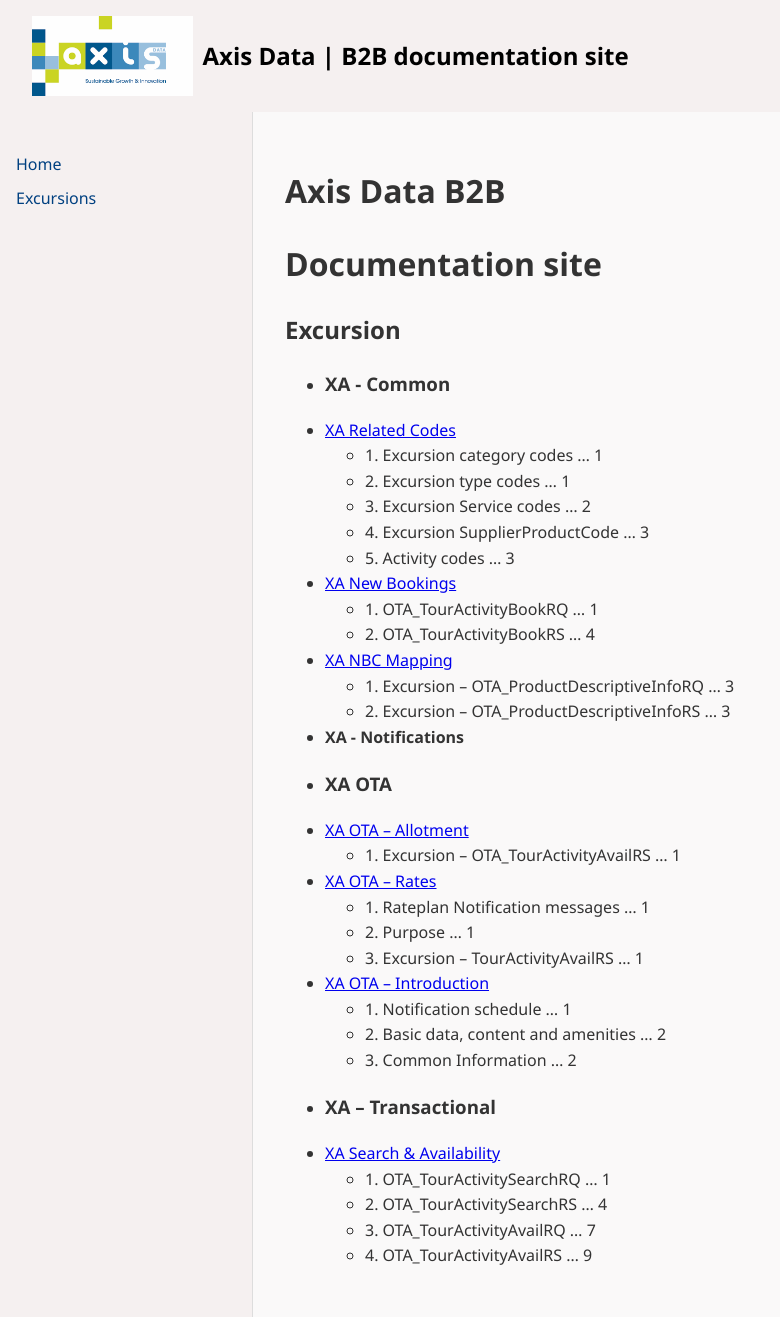
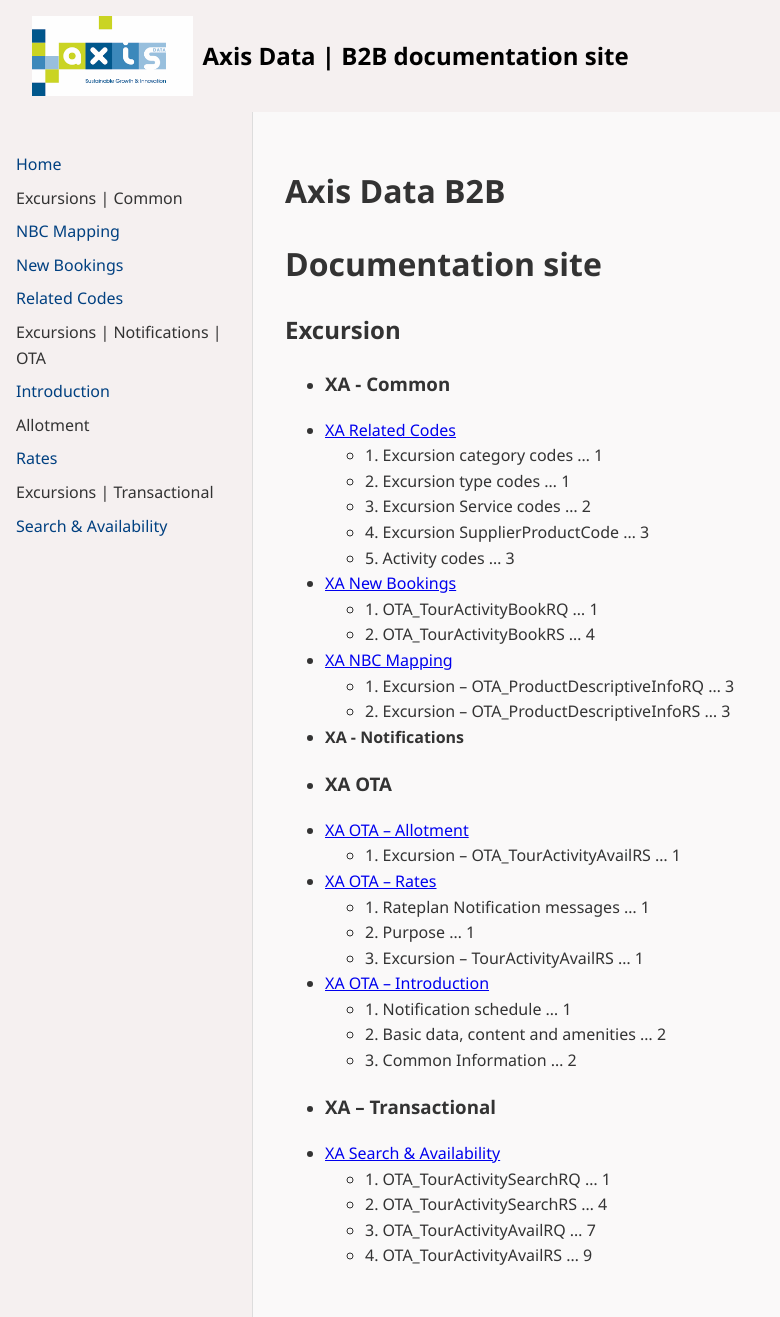
Before and after one commit to Axis-Data-SL/integrations_documentation, a Jekyll site: the page built from docs/index.md, in a window 1280 px wide. Shown: the whole page, without its empty margins (0-780 px from the left). Built offline with Jekyll 4.4.1, drawn with Linux system fonts in a browser that asks for light colours.

Commit message:
Update default.html

```diff
--- a/docs/_layouts/default.html
+++ b/docs/_layouts/default.html
@@ -21,7 +21,22 @@
     <div class="sidebar">
       <ul>
         <li><a href="{{ '/index.html' | relative_url }}">Home</a></li>
-        <li><a href="{{ '/excursions/common.html' | relative_url }}">Excursions</a></li>
+        <li>Excursions | Common</li>
+          <ul>
+            <li><a href="{{ '/Excursions/XA_Common/XA_NBC_Mapping.html' | relative_url }}">NBC Mapping</a></li>
+            <li><a href="{{ '/Excursions/XA_Common/XA_New_Bookings.html' | relative_url }}">New Bookings</a></li>
+            <li><a href="{{ '/Excursions/XA_Common/XA_Related_Codes.html' | relative_url }}">Related Codes</a></li>
+          </ul>
+        <li>Excursions | Notifications | OTA</li>
+          <ul>
+            <li><a href="{{ '/Excursions/XA_Notifications/XA_OTA/XA_OTA_Introduction.html' | relative_url }}">Introduction</a></li>
+            <li><a href="{{ '/Excursions/XA_Notifications/XA_OTA/XA_OTA_Allotment.html' | relative_url }}"></a>Allotment</li>
+            <li><a href="{{ '/Excursions/XA_Notifications/XA_OTA/XA_OTA_Rates.html' | relative_url }}">Rates</a></li>
+          </ul>
+        <li>Excursions | Transactional</li>
+          <ul>
+            <li><a href="{{ '/Excursions/XA_Transactional/XA_Search_Availability.html' | relative_url }}">Search & Availability</a></li>
+          </ul>
       </ul>
     </div>
 
```
